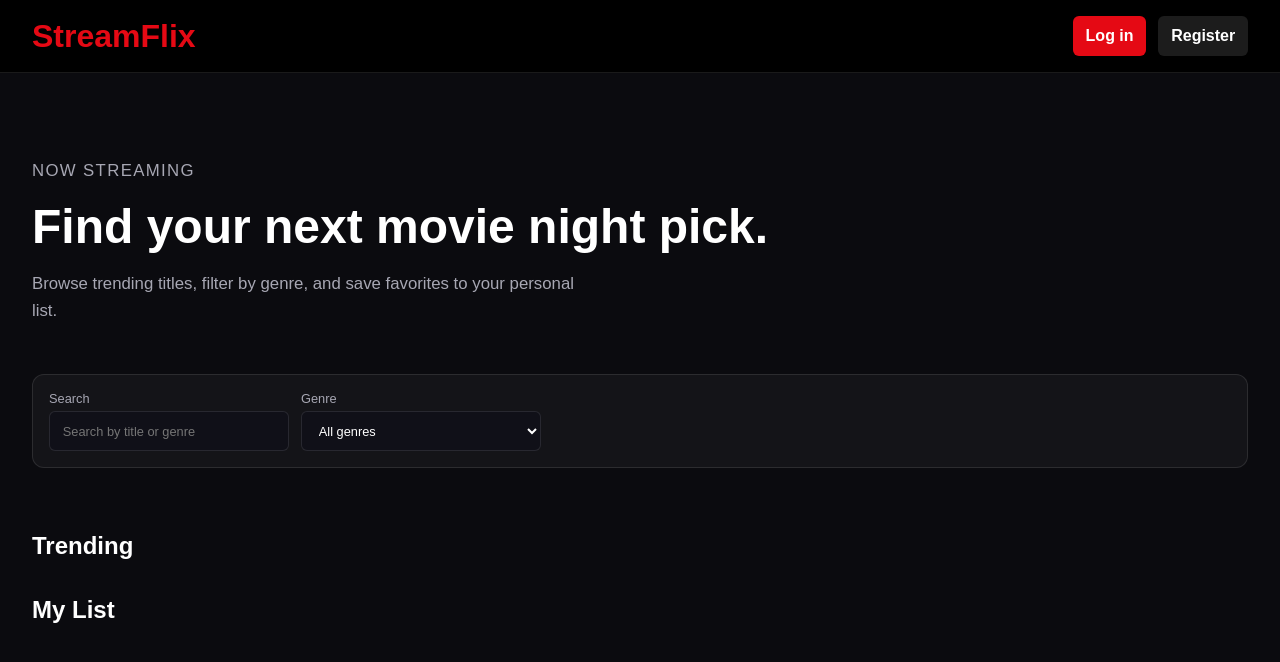
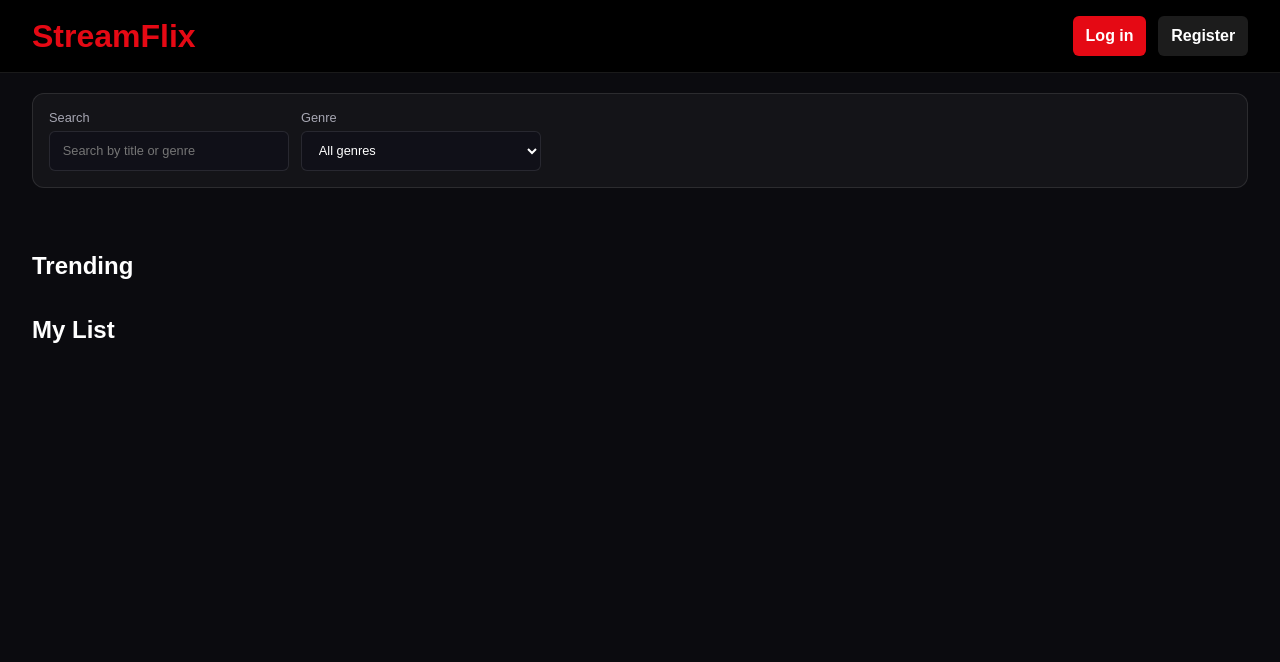
Before and after one commit to code-by-panashe-sanyanga/StreamFlix, a plain HTML site: page frontend/index.html in a window 1280 px wide. Drawn offline with Linux system fonts and the light colour scheme; no server answers.

Commit message:
Polish frontends, banking platform, and portfolio copy

```diff
--- a/frontend/index.html
+++ b/frontend/index.html
@@ -14,14 +14,7 @@
   </header>
 
   <main>
-    <!-- Intro text at the top -->
-    <section class="hero">
-      <p class="eyebrow">Now streaming</p>
-      <h2>Find your next movie night pick.</h2>
-      <p>Browse trending titles, filter by genre, and save favorites to your personal list.</p>
-    </section>
-
-    <!-- Search box and genre dropdown -->
+    <!-- Search and genre filter -->
     <section class="toolbar" aria-label="Movie filters">
       <label>
         Search
--- a/frontend/style.css
+++ b/frontend/style.css
@@ -47,27 +47,7 @@ main {
   padding: 1.25rem 2rem 3rem;
 }
 
-/* Big intro area at the top of the page. */
-.hero {
-  max-width: 760px;
-  padding: 3rem 0 2rem;
-}
-
-.hero h2 {
-  margin: 0;
-  font-size: 3rem;
-  line-height: 1.1;
-}
-
-.hero p {
-  color: var(--muted);
-  font-size: 1.05rem;
-  line-height: 1.6;
-  max-width: 560px;
-}
-
 /* Small grey uppercase labels. */
-.eyebrow,
 .meta,
 .section-title span,
 .signed-in {
```
